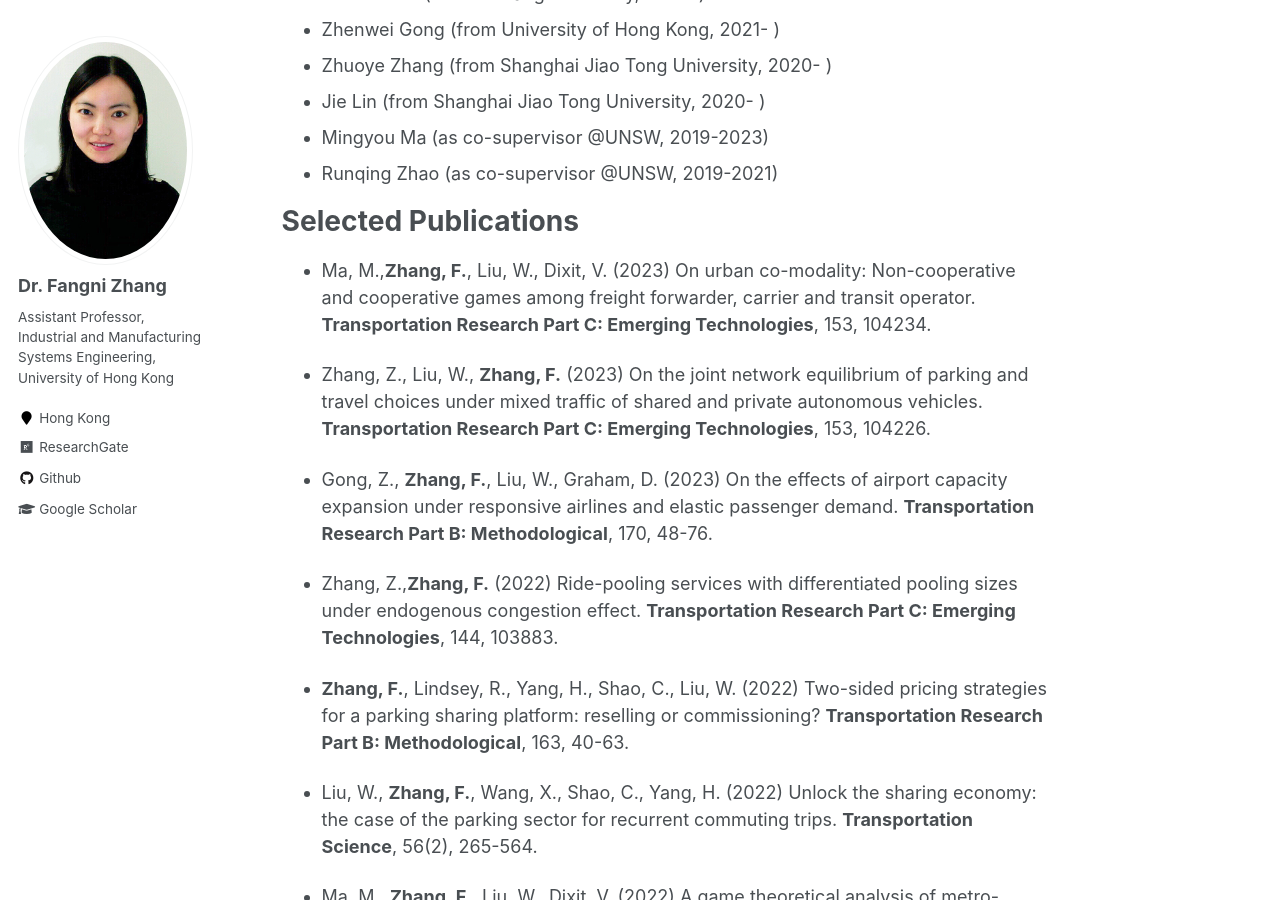
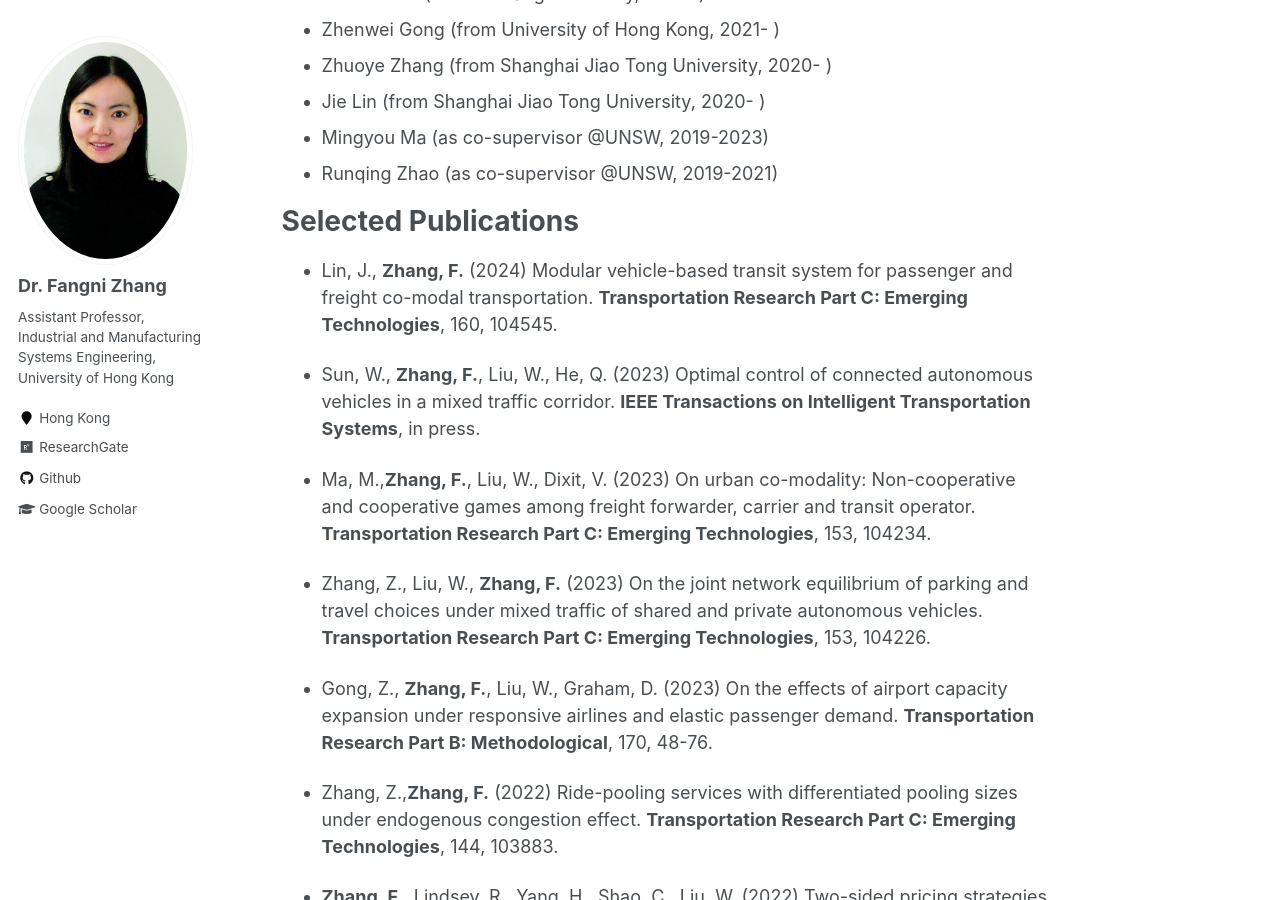
Before and after one commit to fangnizhang/fangnizhang.github.io, a Jekyll site: the page built from _pages/about.md, in a window 1280 px wide and 900 px high, scrolled down 1746 px. Built offline with Jekyll 4.4.1, drawn with Linux system fonts in a browser that asks for light colours.

Commit message:
Update about.md

```diff
--- a/_pages/about.md
+++ b/_pages/about.md
@@ -50,6 +50,10 @@ Research students
 Selected Publications
 ======
 
+- Lin, J., __Zhang, F.__ (2024) Modular vehicle-based transit system for passenger and freight co-modal transportation. __Transportation Research Part C: Emerging Technologies__, 160, 104545.
+
+- Sun, W., __Zhang, F.__, Liu, W., He, Q. (2023) Optimal control of connected autonomous vehicles in a mixed traffic corridor. __IEEE Transactions on Intelligent Transportation Systems__, in press.
+
 - Ma, M.,__Zhang, F.__, Liu, W., Dixit, V. (2023) On urban co-modality: Non-cooperative and cooperative games among freight forwarder, carrier and transit operator. __Transportation Research Part C: Emerging Technologies__, 153, 104234.
 
 - Zhang, Z., Liu, W., __Zhang, F.__ (2023) On the joint network equilibrium of parking and travel choices under mixed traffic of shared and private autonomous vehicles. __Transportation Research Part C: Emerging Technologies__, 153, 104226.
```
